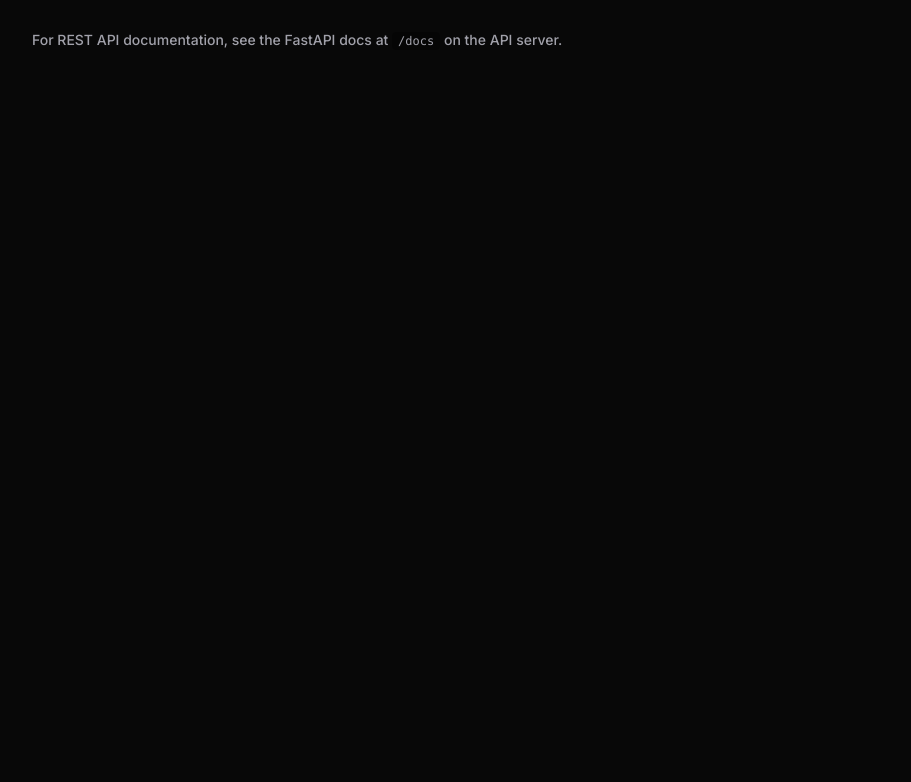
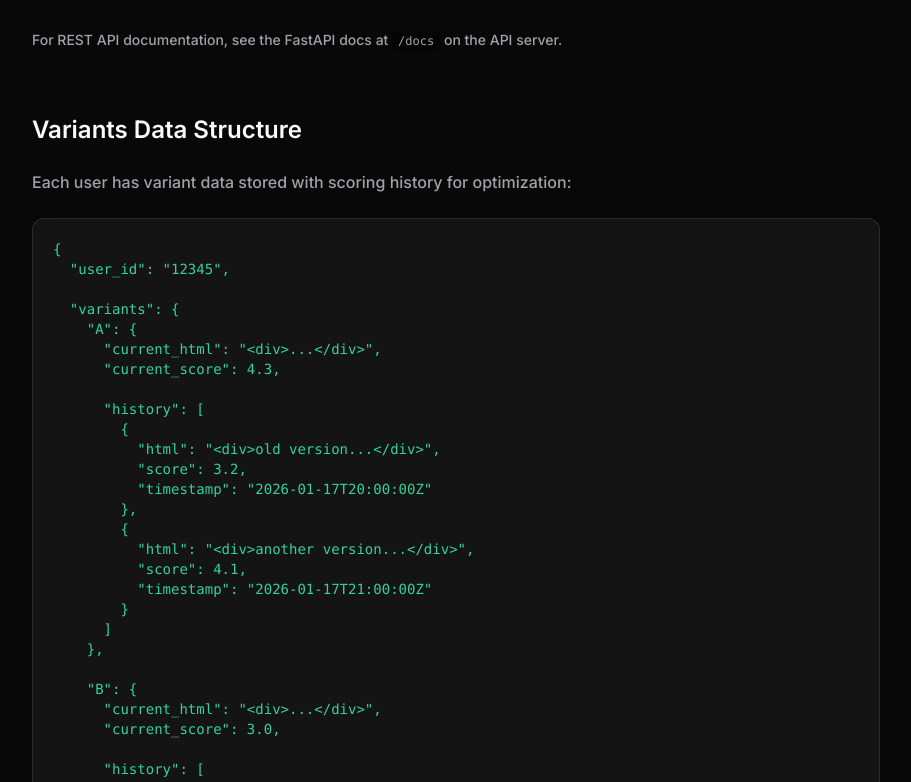
Before and after one commit to tanujdargan/html.ai, a Next.js app in the folder marketing-site/: page /docs/api-reference in a window 1280 px wide. Shown: the part 1398-2180 px from the top of the page, without its empty margins (328-1239 px from the left). Before the commit the page ends 1496 px from the top, so only its background shows below. Built offline with nearby package versions, Linux system fonts and the light colour scheme.

Commit message:
add variants docs

```diff
--- a/marketing-site/src/app/docs/api-reference/page.tsx
+++ b/marketing-site/src/app/docs/api-reference/page.tsx
@@ -77,6 +77,55 @@ export default function ApiReferencePage() {
           For REST API documentation, see the FastAPI docs at <code className="bg-black/30 px-1.5 py-0.5 rounded text-xs">/docs</code> on the API server.
         </p>
       </section>
+
+      {/* Variants Data Structure */}
+      <section id="variants" className="mt-16 scroll-mt-24">
+        <h2 className="text-2xl font-semibold mb-6">Variants Data Structure</h2>
+        <p className="text-muted-foreground mb-6">
+          Each user has variant data stored with scoring history for optimization:
+        </p>
+
+        <div className="glass rounded-xl p-5 overflow-x-auto border border-border/50">
+          <pre className="text-sm font-mono">
+            <code className="text-emerald-400">{`{
+  "user_id": "12345",
+
+  "variants": {
+    "A": {
+      "current_html": "<div>...</div>",
+      "current_score": 4.3,
+
+      "history": [
+        {
+          "html": "<div>old version...</div>",
+          "score": 3.2,
+          "timestamp": "2026-01-17T20:00:00Z"
+        },
+        {
+          "html": "<div>another version...</div>",
+          "score": 4.1,
+          "timestamp": "2026-01-17T21:00:00Z"
+        }
+      ]
+    },
+
+    "B": {
+      "current_html": "<div>...</div>",
+      "current_score": 3.0,
+
+      "history": [
+        {
+          "html": "<div>previous B...</div>",
+          "score": 2.7,
+          "timestamp": "2026-01-17T19:30:00Z"
+        }
+      ]
+    }
+  }
+}`}</code>
+          </pre>
+        </div>
+      </section>
     </DocsLayout>
   );
 }
```
